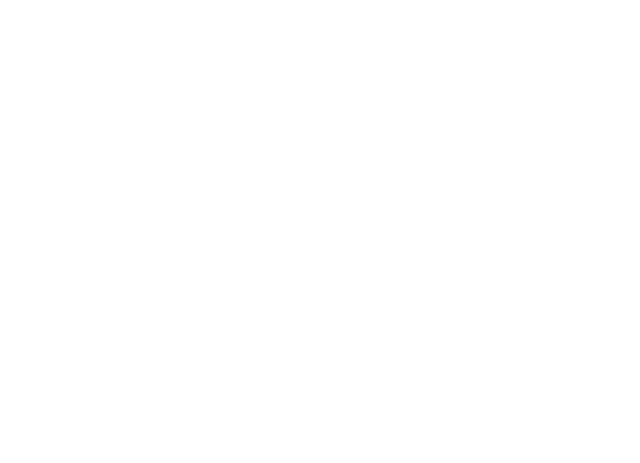
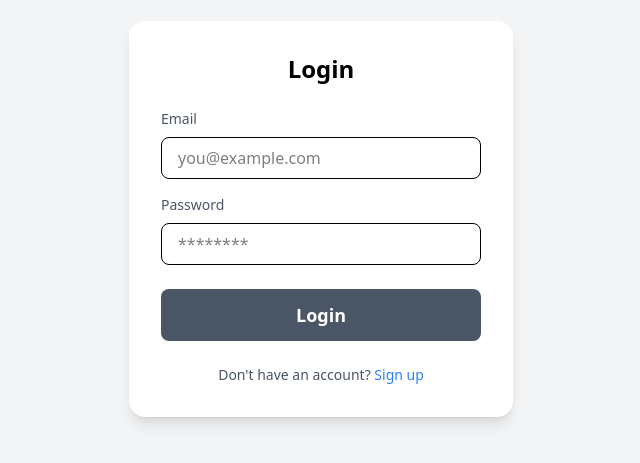
Before and after one commit to Hasnainkhan21/Mood_web, a React (Vite) app: page /login in a window 1280 px wide. Before the commit this address had no page. Shown: the part 181-644 px from the top of the page, without its empty margins (319-959 px from the left). Built offline with nearby package versions, Linux system fonts and the light colour scheme.

Commit message:
proteted route added

```diff
--- a/package.json
+++ b/package.json
@@ -12,6 +12,7 @@
   "dependencies": {
     "@fontsource/syne": "^5.2.5",
     "@tailwindcss/vite": "^4.1.4",
+    "axios": "^1.9.0",
     "framer-motion": "^12.9.2",
     "react": "^19.0.0",
     "react-dom": "^19.0.0",
--- /dev/null
+++ b/src/API/Api_endpoints.js
@@ -0,0 +1,2 @@
+export const Add_User_EndPoint = '/postuser' ;
+export const Login_User = '/login'
--- /dev/null
+++ b/src/API/Api_uri.js
@@ -0,0 +1 @@
+export const Add_User = 'http://localhost:3000/api/v0/users'
--- a/src/App.jsx
+++ b/src/App.jsx
@@ -10,6 +10,8 @@ import Angry from './pages/Angry.jsx'
 import Sad from './pages/Sad.jsx'
 import Relaxed from './pages/Relaxed.jsx'
 import Motivated from './pages/Motivated.jsx'
+import Login from './pages/Login.jsx'
+import ProtectedRoute from './pages/ProtectedRoute.jsx'
 
 
 function App() {
@@ -21,11 +23,14 @@ function App() {
         <Route path='/about' element={<About />} />
         <Route path='/features' element={<Features />} />
         <Route path='/signup' element={<SignUp />} />
-        <Route path='/happymood' element={<Happy />} />
-        <Route path='/angrymood' element={<Angry />} />
-        <Route path='/sadmood' element={<Sad />} />
-        <Route path='/relaxedmood' element={<Relaxed />} />
-        <Route path='/motivatedmood' element={<Motivated />} />
+        <Route path='/login' element={<Login />} />
+ <Route path='/happymood' element={<ProtectedRoute> <Happy /></ProtectedRoute>} />
+<Route path='/angrymood' element={<ProtectedRoute> <Angry /> </ProtectedRoute>} />
+<Route path='/sadmood' element={<ProtectedRoute> <Sad /></ProtectedRoute>} />
+<Route path='/relaxedmood' element={<ProtectedRoute> <Relaxed /></ProtectedRoute>} />
+<Route path='/motivatedmood' element={<ProtectedRoute> <Relaxed /></ProtectedRoute>} />
+
+
       </Routes>
     </BrowserRouter>
 
--- a/src/components/Nav.jsx
+++ b/src/components/Nav.jsx
@@ -36,8 +36,8 @@ const Nav = () => {
           <li className="hover:text-gray-200"><Link to="/features">Features</Link></li>
           <li className="hover:text-gray-200"><Link to="/about">About</Link></li>
           <li>
-            <Link to="/signup" className="border-yellow-500 border hover:bg-white hover:text-black p-2 rounded-lg">
-              SignUp
+            <Link to='/login' className="border-yellow-500 border hover:bg-white hover:text-black p-2 rounded-lg">
+              Sign In
             </Link>
           </li>
         </ul>
--- /dev/null
+++ b/src/pages/Login.jsx
@@ -0,0 +1,100 @@
+import { useState } from 'react';
+import axios from 'axios';
+import { Add_User } from '../API/Api_uri';
+import { Login_User } from '../API/Api_endpoints';
+import { useNavigate, Link } from 'react-router-dom';
+
+const Login = () => {
+  const Nav = useNavigate();
+  const [email, setEmail] = useState('');
+  const [password, setPassword] = useState('');
+  const [error, setError] = useState('');
+  const [msg, setMsg] = useState('');
+
+  const handleSubmit = async (e) => {
+    e.preventDefault();
+
+    if (!email || !password) {
+      setError('Please fill in all fields.');
+      return;
+    }
+
+    const emailRegex = /^[^\s@]+@[^\s@]+\.[^\s@]+$/;
+    if (!emailRegex.test(email)) {
+      setError('Please enter a valid email address.');
+      return;
+    }
+     const passwordRegex = /^(?=.*[A-Za-z])(?=.*\d)[A-Za-z\d]{6,}$/;
+     if(!passwordRegex.test(password)){
+      setError('Password must be at least 6 characters and contain one letter and number');
+      return;
+     }
+
+    setError('');
+    const User = { email, password };
+    const URI = Add_User + Login_User;
+
+    try {
+      const res = await axios.post(URI, User);
+      const data = res.data;
+      console.log(data);
+
+      if (data) {
+        setMsg(data.msg);   //get the backend msg (login successffull/not)
+        localStorage.setItem('token', data.User_Token);   //stores the generated token in localstorage
+        Nav('/');
+      }
+    } catch (err) {
+      setError('Login failed. Please check your credintials.');
+      console.error(err);
+    }
+  };
+
+  return (
+    <div className="flex items-center justify-center min-h-screen bg-gray-100">
+      <div className="bg-white p-8 rounded-2xl shadow-lg w-full max-w-sm">
+        <h2 className="text-2xl font-bold mb-6 text-center">Login</h2>
+        {error && <p className="text-red-500 mb-4 text-sm text-center">{error}</p>}
+        {msg && <p className="text-green-500 mb-4 text-sm text-center">{msg}</p>}
+        <form onSubmit={handleSubmit}>
+          <div className="mb-4">
+            <label className="block text-gray-600 text-sm mb-2">Email</label>
+            <input
+              type="email"
+              className="w-full px-4 py-2 border rounded-lg focus:outline-none focus:ring-2 focus:ring-blue-400"
+              value={email}
+              onChange={(e) => setEmail(e.target.value)}
+              placeholder="you@example.com"
+            />
+          </div>
+          <div className="mb-6">
+            <label className="block text-gray-600 text-sm mb-2">Password</label>
+            <input
+              type="password"
+              className="w-full px-4 py-2 border rounded-lg focus:outline-none focus:ring-2 focus:ring-blue-400"
+              value={password}
+              onChange={(e) => setPassword(e.target.value)}
+              placeholder="********"
+            />
+          </div>
+          <button
+            type="submit"
+            className="w-full bg-gray-600 text-white py-3 rounded-lg hover:bg-gray-700 transition duration-200 text-lg font-semibold"
+          >
+            Login
+          </button>
+        </form>
+
+        {/* ✅ Signup Link */}
+        <p className="mt-6 text-center text-sm text-gray-600">
+          Don't have an account?{' '}
+          <Link to="/signup" className="text-blue-500 hover:underline font-medium">
+            Sign up
+          </Link>
+        </p>
+      </div>
+    </div>
+  );
+};
+
+export default Login;
--- /dev/null
+++ b/src/pages/ProtectedRoute.jsx
@@ -0,0 +1,14 @@
+
+import { Navigate } from 'react-router-dom';
+
+const ProtectedRoute = ({ children }) => {
+  const token = localStorage.getItem('token');
+
+  if (!token) {
+    return <Navigate to="/login" replace />;
+  }
+
+  return children;
+};
+
+export default ProtectedRoute;
--- a/src/pages/SignUp.jsx
+++ b/src/pages/SignUp.jsx
@@ -1,10 +1,16 @@
 import React, { useState } from 'react';
+import axios from 'axios';
+import { Add_User } from '../API/Api_uri';
+import { Add_User_EndPoint } from '../API/Api_endpoints';
+import { useNavigate } from 'react-router-dom';
 
 function SignUp() {
+  const Nav = useNavigate();
   const [userName, setUserName] = useState("");
   const [email, setEmail] = useState("");
   const [password, setPassword] = useState("");
   const [confirmPassword, setConfirmPassword] = useState("");
+  const [msg, setMsg] = useState("")
 
   const [errors, setErrors] = useState({
     userName: "",
@@ -49,9 +55,27 @@ function SignUp() {
       return;
     }
 
-    // Success
-    alert("Account created successfully");
-    console.log({ userName, email, password });
+
+
+    // connecting with backend
+    const newUser ={
+                     userName : userName,
+                     email: email,
+                     password: password
+                  }
+    console.log("newUser", newUser);
+    const URI = Add_User + Add_User_EndPoint;
+    axios.post(URI, newUser)
+         .then((res)=>{
+            console.log(res);
+            setMsg(res.data);
+            alert("Account created successfully");
+            Nav('/login');
+          })
+          .catch((error)=>{
+            console.log(error);
+            setMsg("failed Server error");
+          })
 
     // Clear form
     setUserName("");
@@ -62,8 +86,6 @@ function SignUp() {
 
   return (
     <div className="flex flex-col items-center justify-center min-h-screen bg-gray-100 px-4">
-      <h1 className="text-3xl font-bold mb-6">Sign Up</h1>
-
       <form
         onSubmit={handleSubmit}
         className="w-full max-w-2xl rounded-lg bg-white p-8 shadow-md flex flex-col gap-6"
```
Also changed, not shown: 2 other files (tests, documents, lock files or other folders).
